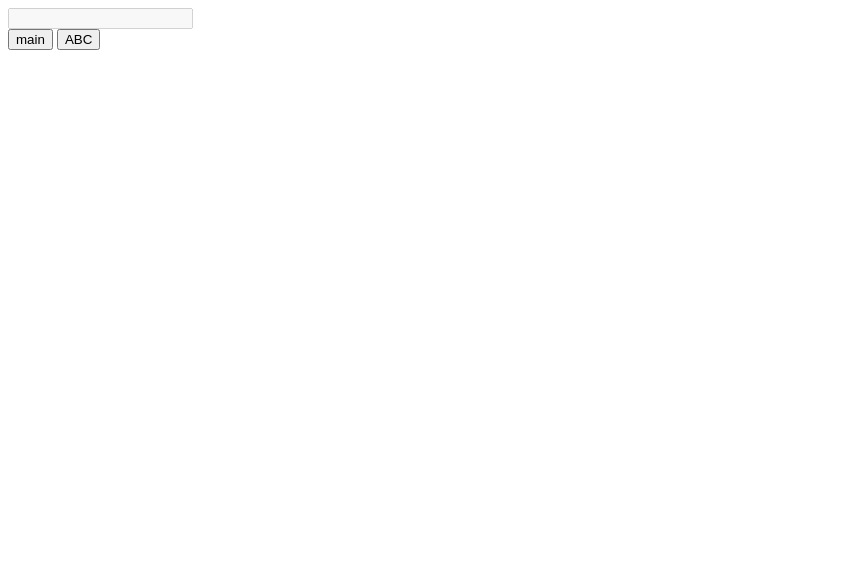
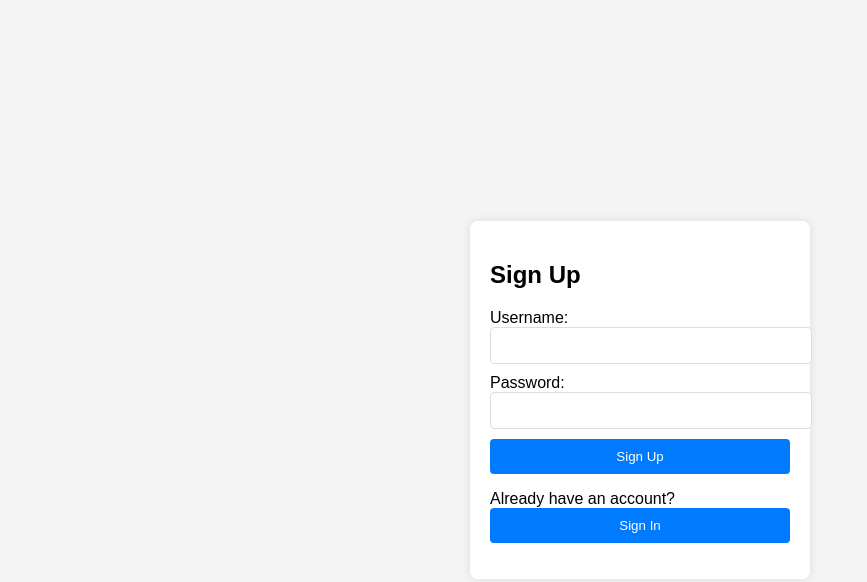
Before and after one commit to MunsifKhan1/practice2.html, a plain HTML site: page index.html in a window 1280 px wide. Shown: the whole page, without its empty margins (0-867 px from the left). Drawn offline with Linux system fonts and the light colour scheme.

Commit message:
add file of sign in

```diff
--- a/index.html
+++ b/index.html
@@ -3,16 +3,39 @@
 <head>
     <meta charset="UTF-8">
     <meta name="viewport" content="width=device-width, initial-scale=1.0">
-    <title>scientifice calculator</title>
+    <title>Sign Up / Sign In Page</title>
+    <link rel="stylesheet" href="style.css">
 </head>
 <body>
-    <div class="scientificcalculator">
-    <input type="text" id="display" disabled>
-    <div class="controlbar">
-<button onclick="main()">main</button>
-<button onclick="ABC()">ABC</button>
+    <div class="container">
+        <div id="signup-section" class="form-section">
+            <h2>Sign Up</h2>
+            <form id="signup-form">
+                <label for="signup-username">Username:</label>
+                <input type="text" id="signup-username" required>
+                <label for="signup-password">Password:</label>
+                <input type="password" id="signup-password" required>
+                <button type="submit">Sign Up</button>
+            </form>
+            <p>Already have an account? <button id="go-to-signin">Sign In</button></p>
+        </div>
 
+        <div id="signin-section" class="form-section hidden">
+            <h2>Sign In</h2>
+            <form id="signin-form">
+                <label for="signin-username">Username:</label>
+                <input type="text" id="signin-username" required>
+                <label for="signin-password">Password:</label>
+                <input type="password" id="signin-password" required>
+                <button type="submit">Sign In</button>
+            </form>
+            <p>Don't have an account? <button id="go-to-signup">Sign Up</button></p>
+        </div>
     </div>
-</div>
+
+    <script src="script.js"></script>
 </body>
 </html>
+
+
+</html>
--- a/script.js
+++ b/script.js
@@ -1,7 +1,121 @@
 
-const fruits = ['apple', 'banana', 'cherry'];
+// const months = ["January","February","March","April","May","June","July","August","September","October","Npvember","December"];
 
-const upperCaseFruits = fruits.map((fruit) => {
-    console.log(fruit); // Log the original fruit name
-    return fruit.toUpperCase(); // Return the fruit name in uppercase
+// const uppercase= months.map((month) => {
+//     console.log(month); // Log the original months name
+//     return month.toUpperCase();
+//  });
+// console.log(months);
+
+// Filter months that start with "J"
+// const filteredMonths = months.filter(month => month.startsWith('J'));
+// console.log(filteredMonths);
+//  Output: ["january", "june", "july"]
+
+// const filtere = months.filter(month => month.length > 5);
+// filtere.forEach((filter)=>{
+//     console.log(filtere)
+// });
+// console.log(filtere)
+
+
+// function filter(months) {
+//     return months.filter(month => month.includes('m')
+// )};
+// const result =filter(months);
+// console.log(result);
+
+// const number =[1,2,3,4,5];
+// number.forEach((number)=>{
+// console.log(number*number)
+// });
+
+// function filteredMonths(months) {
+//  return months.filter(month => month.toUpperCase().includes('M')
+// )};
+// const result = (months());
+// console.log(result);
+
+// const marks=[56,76,97,99,58,87,47,99,43,23,64];
+// let topper= marks.filter((val)=>{
+// return val>90;
+// });
+// console.log(topper)
+
+// let n=prompt("enter a number :");
+// let arr = []
+// for(let i=1 ; i<=n ; i++){
+//     arr[i-1]=i;
+// }
+// console.log(arr);
+// // let sum= arr.reduce((resu,curr) => {
+// //     return resu + curr;
+// // })
+// // console.log(sum)
+// let mul = arr.reduce((result,curr)=>{
+// return result*curr;
+// });
+// console.log(mul)
+// let n=prompt("enter a number");
+// let arr=[];
+// for(let i=1; i < n; i++){
+//     arr[i-1]=i;
+// }
+// console.log(arr);
+// let sum= arr.reduce((result,curr)=>{
+//     return result+curr;
+// })
+// console.log(sum);
+// let mul = arr.reduce((result,curr)=>{
+//     return result*curr;
+// })
+// console.log(mul)
+// const num=[1,2,3,4,5,6];
+// // let calcsquare=(num)=>{
+// //     console.log(num*num);
+// // }
+// // num.forEach(calcsquare);
+// const Output= num.reduce((resu,curr)=>{
+//     return resu* curr;
+
+// })
+// const Output2=num.reduce((vel,curr)=>{
+//     return vel+curr;
+// })
+// console.log(Output2)
+// console.log(Output)
+// DOM elements
+const signupSection = document.getElementById('signup-section');
+const signinSection = document.getElementById('signin-section');
+const goToSignInBtn = document.getElementById('go-to-signin');
+const goToSignUpBtn = document.getElementById('go-to-signup');
+
+// Event listeners for switching between forms
+goToSignInBtn.addEventListener('click', () => {
+    signupSection.classList.add('hidden');
+    signinSection.classList.remove('hidden');
 });
+
+goToSignUpBtn.addEventListener('click', () => {
+    signinSection.classList.add('hidden');
+    signupSection.classList.remove('hidden');
+});
+
+// Handle form submissions (dummy logic for now)
+document.getElementById('signup-form').addEventListener('submit', (e) => {
+    e.preventDefault();
+    const username = document.getElementById('signup-username').value;
+    const password = document.getElementById('signup-password').value;
+
+    // You can add AJAX here to send data to the server
+    alert(`Sign Up successful for ${username}`);
+});
+
+document.getElementById('signin-form').addEventListener('submit', (e) => {
+    e.preventDefault();
+    const username = document.getElementById('signin-username').value;
+    const password = document.getElementById('signin-password').value;
+
+    // You can add AJAX here to send data to the server
+    alert(`Sign In successful for ${username}`);
+});
--- a/style.css
+++ b/style.css
@@ -0,0 +1,55 @@
+body {
+    font-family: Arial, sans-serif;
+    background-color: #f4f4f4;
+    display: flex;
+    justify-content: center;
+    align-items: center;
+    height: 100vh;
+    margin: 0;
+}
+
+.container {
+    background-color: white;
+    padding: 20px;
+    border-radius: 8px;
+    box-shadow: 0 0 10px rgba(0, 0, 0, 0.1);
+    width: 300px;
+}
+
+.form-section {
+    display: none;
+}
+
+.form-section h2 {
+    margin-bottom: 20px;
+}
+
+.form-section input {
+    width: 100%;
+    padding: 10px;
+    margin-bottom: 10px;
+    border: 1px solid #ddd;
+    border-radius: 4px;
+}
+
+.form-section button {
+    width: 100%;
+    padding: 10px;
+    background-color: #007bff;
+    color: white;
+    border: none;
+    border-radius: 4px;
+    cursor: pointer;
+}
+
+.hidden {
+    display: none;
+}
+
+#signup-section {
+    display: block;
+}
+
+button:hover {
+    background-color: #0056b3;
+}
```
